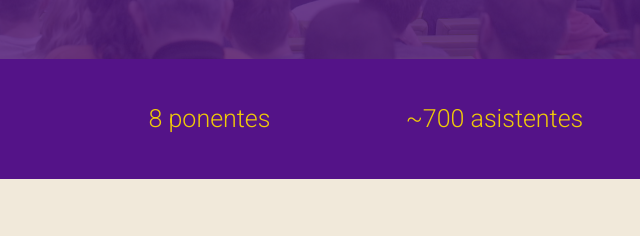
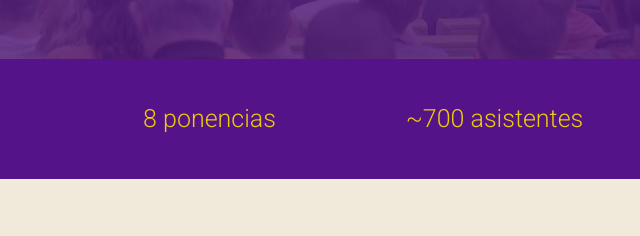
Before and after one commit to bilbostack/2020-website, a Gatsby site: page / in a window 1280 px wide. Shown: the part 561-797 px from the top of the page, 288-928 px from the left. Built offline with nearby package versions, Linux system fonts and the light colour scheme; Gatsby itself is replaced by a stand-in of ours.

Commit message:
fix texto

```diff
--- a/src/pages/index.js
+++ b/src/pages/index.js
@@ -47,7 +47,7 @@ export default ({data}) => {
               <span>2&nbsp;tracks</span>
             </div>
             <div className="col col-md-3  col-sm-6 col-12">
-              <span>8&nbsp;ponentes</span>
+              <span>8&nbsp;ponencias</span>
             </div>
             <div className="col col-md-3  col-sm-6 col-12">
               <span>~700&nbsp;asistentes</span>
```
